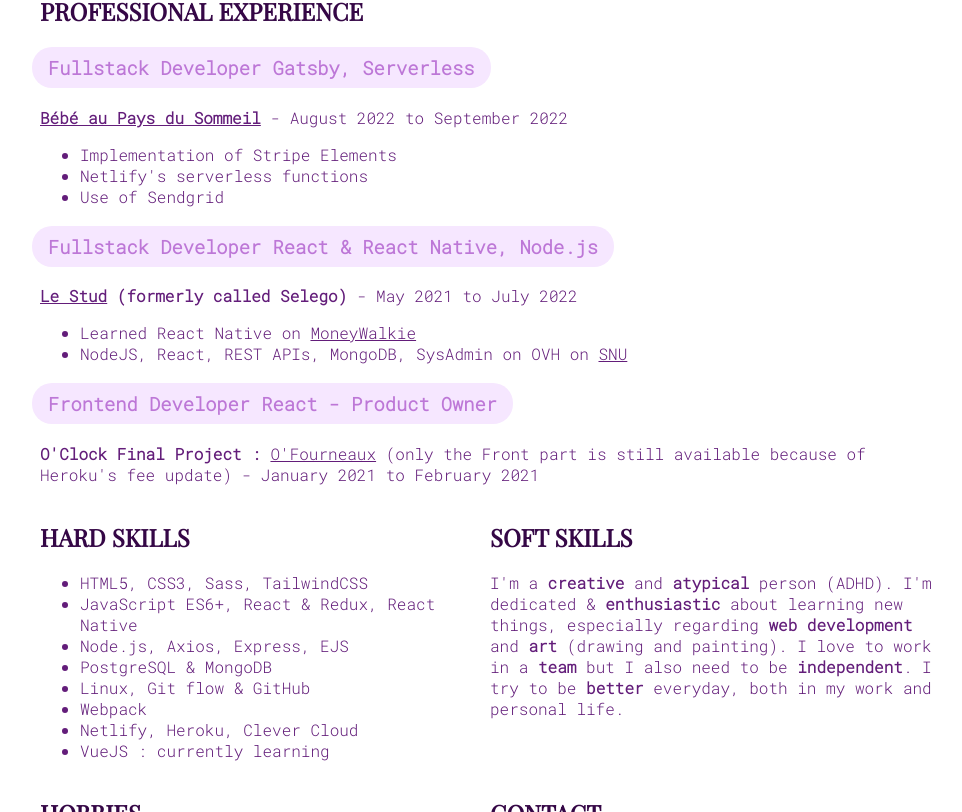
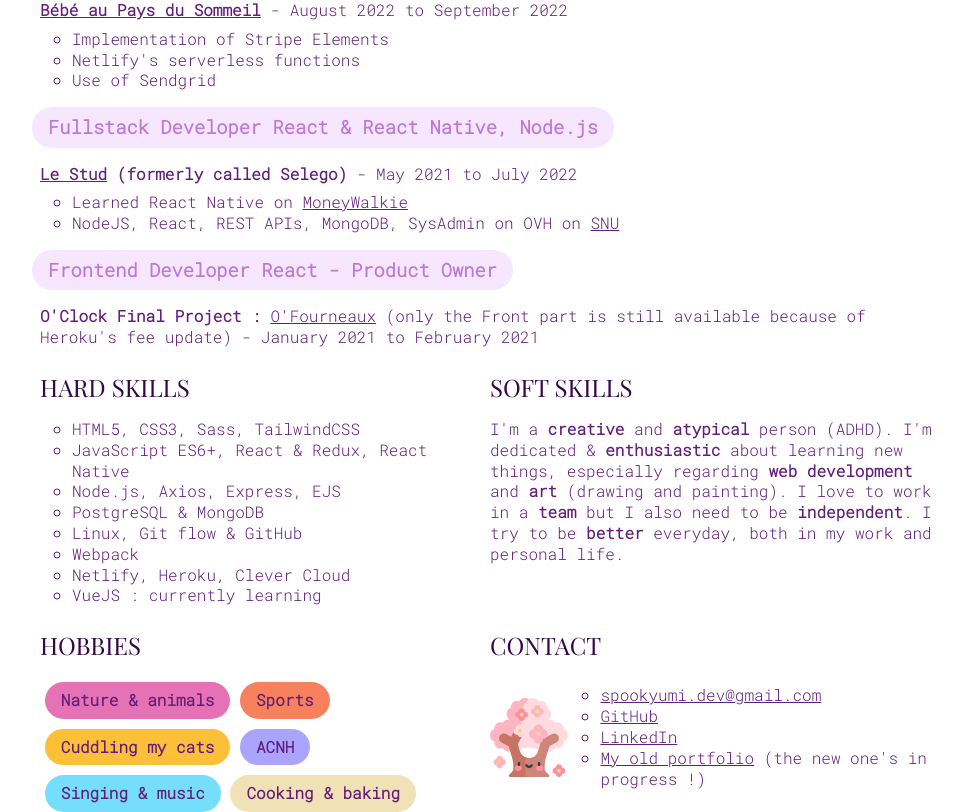
Before and after one commit to SpookyUmi/umi-portfolio, a Next.js app: page / in a window 1280 px wide. Shown: the part 748-1560 px from the top of the page, without its empty margins (150-1112 px from the left). Built offline with nearby package versions, Linux system fonts and the light colour scheme.

Commit message:
add reset csss

```diff
--- a/styles/globals.scss
+++ b/styles/globals.scss
@@ -1,4 +1,5 @@
 @use 'vars';
+@use 'reset';
 @import url('https://fonts.googleapis.com/css2?family=Roboto+Mono:wght@300&display=swap');
 @import url('https://fonts.googleapis.com/css2?family=Playfair+Display&display=swap');
 
@@ -8,6 +9,16 @@
   margin: 0;
   font-family: vars.$font-text;
   color: vars.$color-secondary;
+  line-height: 1.3;
+}
+
+ul {
+  margin: 0.5rem 0;
+}
+
+li {
+  margin-left: 2rem;
+  list-style-type: circle;
 }
 
 a {
@@ -20,11 +31,14 @@
 }
 
 h1, h2 {
+  margin: 1rem 0;
   font-family: vars.$font-title;
   color: vars.$color-primary;
 }
 
 h3 {
+  font-weight: bold;
+  margin: 1rem 0;
   color: vars.$color-third;
   background-color: vars.$color-background;
   padding: 0.5rem 1rem;
--- a/styles/home.scss
+++ b/styles/home.scss
@@ -5,8 +5,6 @@
 }
 
 .main {
-  display: block;
-  min-height: 100vh;
   max-width: 900px;
   margin: 0 auto;
 }
@@ -115,6 +113,8 @@
   grid-template-rows: 1fr 1fr;
   max-width: 900px;
   margin: 0 auto;
+  margin-top: 0.5rem;
+  margin-bottom: 2rem;
 }
 
 .tag {
--- /dev/null
+++ b/styles/reset.css
@@ -0,0 +1,509 @@
+/*! destyle.css v2.0.2 | MIT License | https://github.com/nicolas-cusan/destyle.css */
+
+/* Reset box-model and set borders */
+/* ============================================ */
+
+*,
+::before,
+::after {
+  box-sizing: border-box;
+  border-style: solid;
+  border-width: 0;
+}
+
+/* Document */
+/* ============================================ */
+
+/**
+ * 1. Correct the line height in all browsers.
+ * 2. Prevent adjustments of font size after orientation changes in iOS.
+ * 3. Remove gray overlay on links for iOS.
+ */
+
+html {
+  line-height: 1.15;
+  /* 1 */
+  -webkit-text-size-adjust: 100%;
+  /* 2 */
+  -webkit-tap-highlight-color: transparent;
+  /* 3*/
+}
+
+/* Sections */
+/* ============================================ */
+
+/**
+ * Remove the margin in all browsers.
+ */
+
+body {
+  margin: 0;
+}
+
+/**
+ * Render the `main` element consistently in IE.
+ */
+
+main {
+  display: block;
+}
+
+/* Vertical rhythm */
+/* ============================================ */
+
+p,
+table,
+blockquote,
+address,
+pre,
+iframe,
+form,
+figure,
+dl {
+  margin: 0;
+}
+
+/* Headings */
+/* ============================================ */
+
+h1,
+h2,
+h3,
+h4,
+h5,
+h6 {
+  /* font-size: inherit;
+  line-height: inherit; */
+  font-weight: inherit;
+  margin: 0;
+}
+
+/* Lists (enumeration) */
+/* ============================================ */
+
+ul,
+ol {
+  margin: 0;
+  padding: 0;
+  list-style: none;
+}
+
+/* Lists (definition) */
+/* ============================================ */
+
+dt {
+  font-weight: bold;
+}
+
+dd {
+  margin-left: 0;
+}
+
+/* Grouping content */
+/* ============================================ */
+
+/**
+ * 1. Add the correct box sizing in Firefox.
+ * 2. Show the overflow in Edge and IE.
+ */
+
+hr {
+  box-sizing: content-box;
+  /* 1 */
+  height: 0;
+  /* 1 */
+  overflow: visible;
+  /* 2 */
+  border-top-width: 1px;
+  margin: 0;
+  clear: both;
+  color: inherit;
+}
+
+/**
+ * 1. Correct the inheritance and scaling of font size in all browsers.
+ * 2. Correct the odd `em` font sizing in all browsers.
+ */
+
+pre {
+  font-family: monospace, monospace;
+  /* 1 */
+  font-size: inherit;
+  /* 2 */
+}
+
+address {
+  font-style: inherit;
+}
+
+/* Text-level semantics */
+/* ============================================ */
+
+/**
+ * Remove the gray background on active links in IE 10.
+ */
+
+a {
+  background-color: transparent;
+  text-decoration: none;
+  color: inherit;
+}
+
+/**
+ * 1. Remove the bottom border in Chrome 57-
+ * 2. Add the correct text decoration in Chrome, Edge, IE, Opera, and Safari.
+ */
+
+abbr[title] {
+  text-decoration: underline;
+  /* 2 */
+  text-decoration: underline dotted;
+  /* 2 */
+}
+
+/**
+ * Add the correct font weight in Chrome, Edge, and Safari.
+ */
+
+b,
+strong {
+  font-weight: bolder;
+}
+
+/**
+ * 1. Correct the inheritance and scaling of font size in all browsers.
+ * 2. Correct the odd `em` font sizing in all browsers.
+ */
+
+code,
+kbd,
+samp {
+  font-family: monospace, monospace;
+  /* 1 */
+  font-size: inherit;
+  /* 2 */
+}
+
+/**
+ * Add the correct font size in all browsers.
+ */
+
+small {
+  font-size: 80%;
+}
+
+/**
+ * Prevent `sub` and `sup` elements from affecting the line height in
+ * all browsers.
+ */
+
+sub,
+sup {
+  font-size: 75%;
+  line-height: 0;
+  position: relative;
+  vertical-align: baseline;
+}
+
+sub {
+  bottom: -0.25em;
+}
+
+sup {
+  top: -0.5em;
+}
+
+/* Embedded content */
+/* ============================================ */
+
+/**
+ * Prevent vertical alignment issues.
+ */
+
+img,
+embed,
+object,
+iframe {
+  vertical-align: bottom;
+}
+
+/* Forms */
+/* ============================================ */
+
+/**
+ * Reset form fields to make them styleable
+ */
+
+button,
+input,
+optgroup,
+select,
+textarea {
+  -webkit-appearance: none;
+  appearance: none;
+  vertical-align: middle;
+  /* color: inherit; */
+  font: inherit;
+  /* background: transparent;
+  padding: 0; */
+  /* margin: 0;
+  outline: 0; */
+  /* border-radius: 0; */
+  text-align: inherit;
+}
+
+/**
+ * Reset radio and checkbox appearance to preserve their look in iOS.
+ */
+
+[type="checkbox"] {
+  -webkit-appearance: checkbox;
+  appearance: checkbox;
+}
+
+[type="radio"] {
+  -webkit-appearance: radio;
+  appearance: radio;
+}
+
+/**
+ * Show the overflow in IE.
+ * 1. Show the overflow in Edge.
+ */
+
+button,
+input {
+  /* 1 */
+  overflow: visible;
+}
+
+/**
+ * Remove the inheritance of text transform in Edge, Firefox, and IE.
+ * 1. Remove the inheritance of text transform in Firefox.
+ */
+
+button,
+select {
+  /* 1 */
+  text-transform: none;
+}
+
+/**
+ * Correct the inability to style clickable types in iOS and Safari.
+ */
+
+button,
+[type="button"],
+[type="reset"],
+[type="submit"] {
+  cursor: pointer;
+  -webkit-appearance: none;
+  appearance: none;
+}
+
+button[disabled],
+[type="button"][disabled],
+[type="reset"][disabled],
+[type="submit"][disabled] {
+  cursor: default;
+}
+
+/**
+ * Remove the inner border and padding in Firefox.
+ */
+
+button::-moz-focus-inner,
+[type="button"]::-moz-focus-inner,
+[type="reset"]::-moz-focus-inner,
+[type="submit"]::-moz-focus-inner {
+  border-style: none;
+  padding: 0;
+}
+
+/**
+ * Restore the focus styles unset by the previous rule.
+ */
+
+button:-moz-focusring,
+[type="button"]:-moz-focusring,
+[type="reset"]:-moz-focusring,
+[type="submit"]:-moz-focusring {
+  outline: 1px dotted ButtonText;
+}
+
+/**
+ * Remove arrow in IE10 & IE11
+ */
+
+select::-ms-expand {
+  display: none;
+}
+
+/**
+ * Remove padding
+ */
+
+option {
+  padding: 0;
+}
+
+/**
+ * Reset to invisible
+ */
+
+fieldset {
+  margin: 0;
+  padding: 0;
+  min-width: 0;
+}
+
+/**
+ * 1. Correct the text wrapping in Edge and IE.
+ * 2. Correct the color inheritance from `fieldset` elements in IE.
+ * 3. Remove the padding so developers are not caught out when they zero out
+ *    `fieldset` elements in all browsers.
+ */
+
+legend {
+  color: inherit;
+  /* 2 */
+  display: table;
+  /* 1 */
+  max-width: 100%;
+  /* 1 */
+  padding: 0;
+  /* 3 */
+  white-space: normal;
+  /* 1 */
+}
+
+/**
+ * Add the correct vertical alignment in Chrome, Firefox, and Opera.
+ */
+
+progress {
+  vertical-align: baseline;
+}
+
+/**
+ * Remove the default vertical scrollbar in IE 10+.
+ */
+
+textarea {
+  overflow: auto;
+}
+
+/**
+ * Correct the cursor style of increment and decrement buttons in Chrome.
+ */
+
+[type="number"]::-webkit-inner-spin-button,
+[type="number"]::-webkit-outer-spin-button {
+  height: auto;
+}
+
+/**
+ * 1. Correct the outline style in Safari.
+ */
+
+[type="search"] {
+  outline-offset: -2px;
+  /* 1 */
+}
+
+/**
+ * Remove the inner padding in Chrome and Safari on macOS.
+ */
+
+[type="search"]::-webkit-search-decoration {
+  -webkit-appearance: none;
+}
+
+/**
+ * 1. Correct the inability to style clickable types in iOS and Safari.
+ * 2. Change font properties to `inherit` in Safari.
+ */
+
+::-webkit-file-upload-button {
+  -webkit-appearance: button;
+  /* 1 */
+  font: inherit;
+  /* 2 */
+}
+
+/**
+ * Clickable labels
+ */
+
+label[for] {
+  cursor: pointer;
+}
+
+/* Interactive */
+/* ============================================ */
+
+/*
+ * Add the correct display in Edge, IE 10+, and Firefox.
+ */
+
+details {
+  display: block;
+}
+
+/*
+ * Add the correct display in all browsers.
+ */
+
+summary {
+  display: list-item;
+}
+
+/*
+ * Remove outline for editable content.
+ */
+
+[contenteditable] {
+  outline: none;
+}
+
+/* Table */
+/* ============================================ */
+
+table {
+  border-collapse: collapse;
+  border-spacing: 0;
+}
+
+caption {
+  text-align: left;
+}
+
+td,
+th {
+  vertical-align: top;
+  padding: 0;
+}
+
+th {
+  text-align: left;
+  font-weight: bold;
+}
+
+/* Misc */
+/* ============================================ */
+
+/**
+ * Add the correct display in IE 10+.
+ */
+
+template {
+  display: none;
+}
+
+/**
+ * Add the correct display in IE 10.
+ */
+
+[hidden] {
+  display: none;
+}
```
